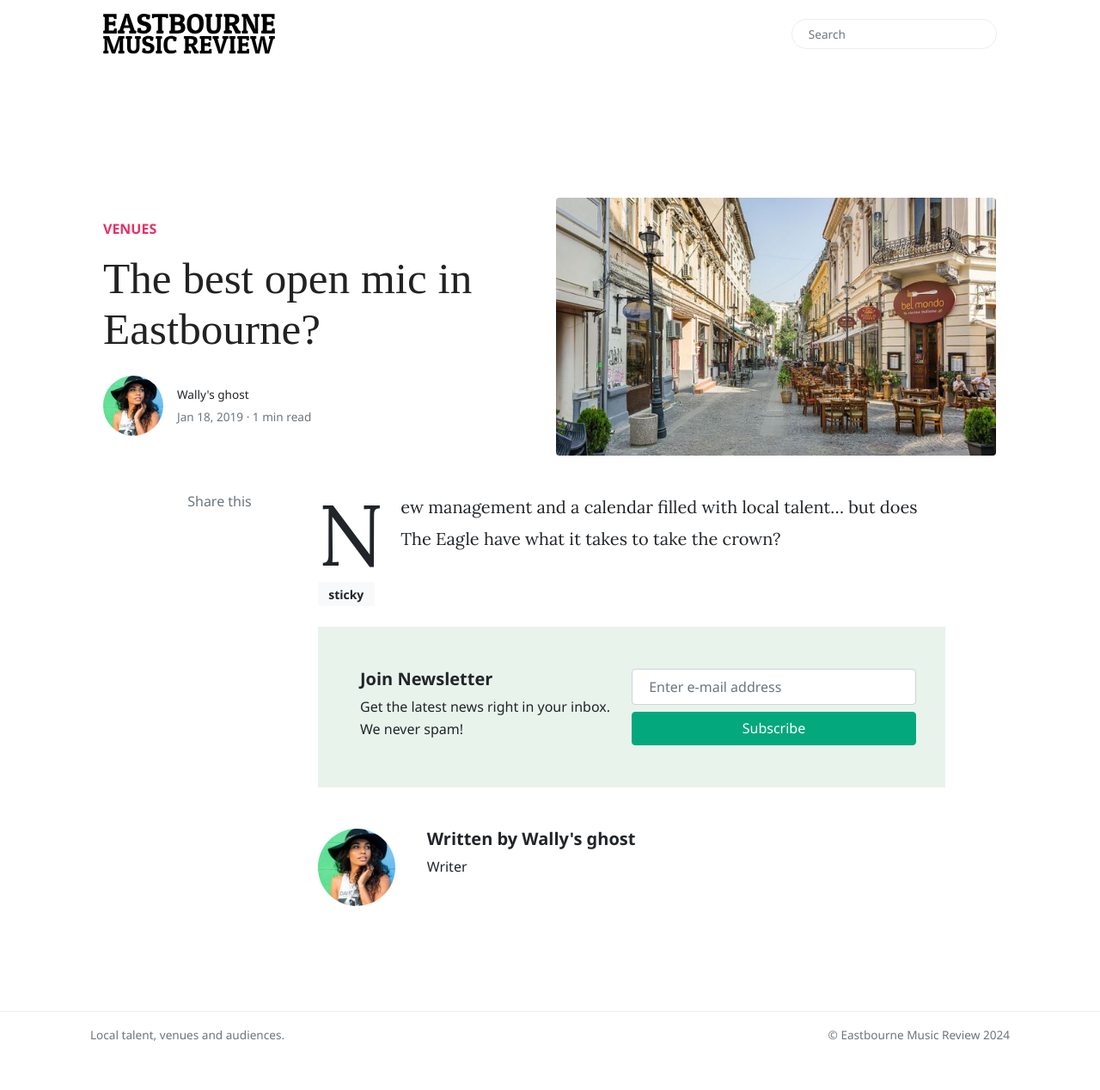
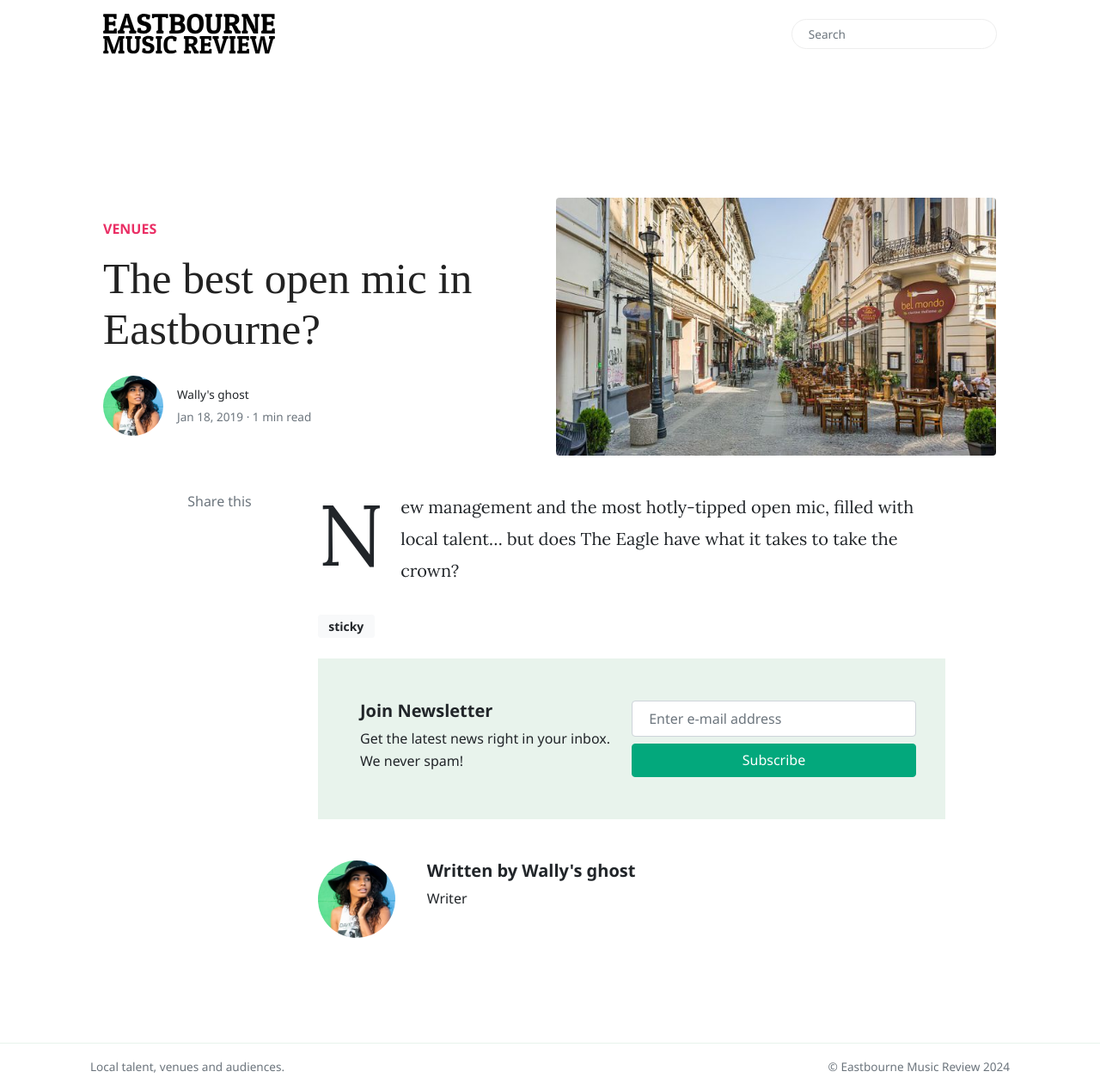
Before and after one commit to johnhayn-es/ebreview, a Jekyll site: the page built from _posts/2019-01-18-charm-old-cities.md, in a window 1280 px wide and 1268 px high. Shown: the whole window at 86% size. Built offline with Jekyll 4.4.1, drawn with Linux system fonts in a browser that asks for light colours; nearby versions of some CDN libraries; some web fonts are replaced; comment, search, counter and statistics services are not loaded.

Commit message:
Update 2019-01-18-charm-old-cities.md

```diff
--- a/_posts/2019-01-18-charm-old-cities.md
+++ b/_posts/2019-01-18-charm-old-cities.md
@@ -7,4 +7,4 @@ image: assets/images/home.jpg
 tags: [sticky]
 ---
 
-New management and a calendar filled with local talent... but does The Eagle have what it takes to take the crown?
+New management and the most hotly-tipped open mic, filled with local talent... but does The Eagle have what it takes to take the crown?
```
